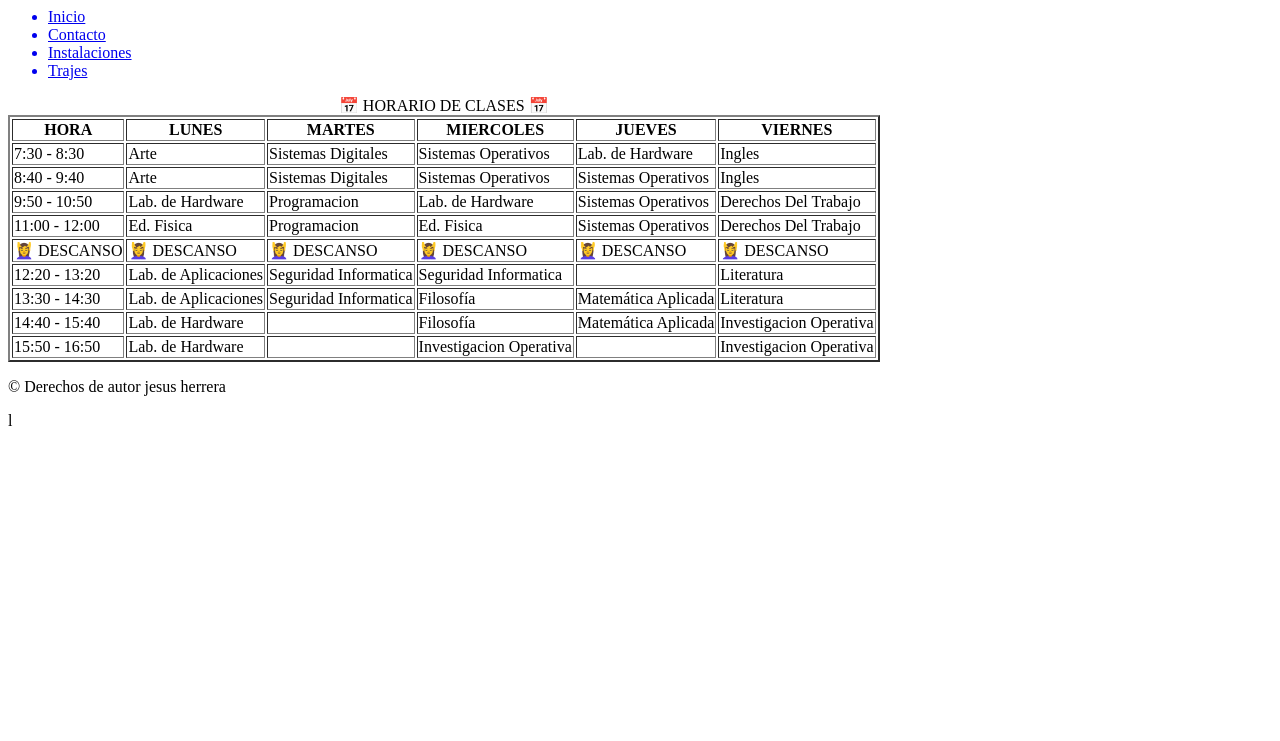
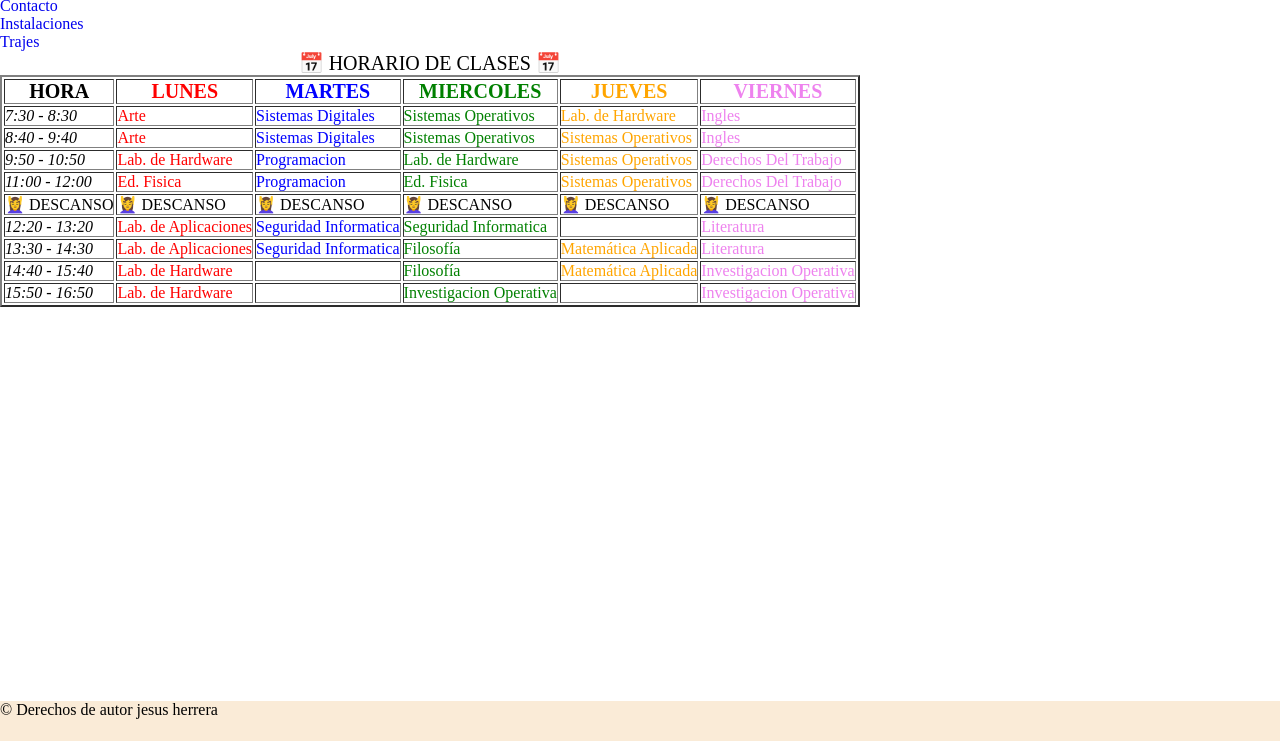
Before and after one commit to yisuss-x/AAPRO-Abril, a plain HTML site: page AAPRO-abril/Semana-1/Clase 0-1/html/horarios.html in a window 1280 px wide. Shown: the part 59-800 px from the top of the page. Drawn offline with Linux system fonts and the light colour scheme.

Commit message:
Tarea Clase 4-5

```diff
--- /dev/null
+++ b/AAPRO-abril/Semana-1/Clase 0-1/css/style.css
@@ -0,0 +1,49 @@
+/* General */
+*{
+    margin: 0;
+    padding: 0;
+    box-sizing: border-box;
+}
+/* nav */
+a{
+    text-decoration: none;
+    list-style: none;
+}
+/* Footer */
+.footer{
+    background-color: antiquewhite;
+    position: absolute;
+    bottom: 0;
+    height: 40px;
+    width: 100%;
+}
+/* PAGINA de HORARIOS */
+/* Tamaño y color de los dias */
+.dias{
+    font-size: 20px;
+}
+.lunes{
+    color: red ;
+}
+.martes{
+    color: blue ;
+}
+.miercoles{
+    color: green ;
+}
+.jueves{
+    color: orange ;
+}
+.viernes{
+    color: violet ;
+}
+/* PAGINA de CONTACTO */
+/* form */
+form{
+    margin: 15px 0 15px;
+    border: 2px dotted black;
+}
+/* inputs */
+.formulario{
+    margin: 10px;
+}
--- a/AAPRO-abril/Semana-1/Clase 0-1/html/horarios.html
+++ b/AAPRO-abril/Semana-1/Clase 0-1/html/horarios.html
@@ -3,6 +3,7 @@
     <meta http-equiv="X-UA-Compatible" content="IE=edge">
     <meta name="viewport" content="width=device-width, initial-scale=1.0">
     <title>Horarios de atencion</title>
+    <link rel="stylesheet" href="../css/style.css">
 </head>
 <body>
     <header>
@@ -18,46 +19,46 @@
     </nav>
     <main>
         <table border="2">
-              <caption>
+              <caption class="dias">
                 📅 HORARIO DE CLASES 📅
               </caption>
-              <th>HORA</th>
-              <th>LUNES</th>
-              <th>MARTES</th>
-              <th>MIERCOLES</th>
-              <th>JUEVES</th>
-              <th>VIERNES</th>
+              <th class="dias"><b>HORA</b></th>
+              <th class="dias lunes"><b>LUNES</b></th>
+              <th class="dias martes"><b>MARTES</b></th>
+              <th class="dias miercoles"><b>MIERCOLES</b></th>
+              <th class="dias jueves"><b>JUEVES</b></th>
+              <th class="dias viernes"><b>VIERNES</b></th>
               <tr>
-                <td>7:30 - 8:30</td>
-                <td>Arte</td>
-                <td>Sistemas Digitales</td>
-                <td>Sistemas Operativos</td>
-                <td>Lab. de Hardware</td>
-                <td>Ingles</td>
+                <td><i>7:30 - 8:30</i></td>
+                <td class="lunes">Arte</td>
+                <td class="martes">Sistemas Digitales</td>
+                <td class="miercoles">Sistemas Operativos</td>
+                <td class="jueves">Lab. de Hardware</td>
+                <td class="viernes">Ingles</td>
               </tr>
               <tr>
-                <td>8:40 - 9:40</td>
-                <td>Arte</td>
-                <td>Sistemas Digitales</td>
-                <td>Sistemas Operativos</td>
-                <td>Sistemas Operativos</td>
-                <td>Ingles</td>
+                <td><i>8:40 - 9:40</i></td>
+                <td class="lunes">Arte</td>
+                <td class="martes">Sistemas Digitales</td>
+                <td class="miercoles">Sistemas Operativos</td>
+                <td class="jueves">Sistemas Operativos</td>
+                <td class="viernes">Ingles</td>
               </tr>
               <tr>
-                <td>9:50 - 10:50</td>
-                <td>Lab. de Hardware</td>
-                <td>Programacion</td>
-                <td>Lab. de Hardware</td>
-                <td>Sistemas Operativos</td>
-                <td>Derechos Del Trabajo</td>
+                <td><i>9:50 - 10:50</i></td>
+                <td class="lunes">Lab. de Hardware</td>
+                <td class="martes">Programacion</td>
+                <td class="miercoles">Lab. de Hardware</td>
+                <td class="jueves">Sistemas Operativos</td>
+                <td class="viernes">Derechos Del Trabajo</td>
               </tr>
               <tr>
-                <td>11:00 - 12:00</td>
-                <td>Ed. Fisica</td>
-                <td>Programacion</td>
-                <td>Ed. Fisica</td>
-                <td>Sistemas Operativos</td>
-                <td>Derechos Del Trabajo</td>
+                <td><i>11:00 - 12:00</i></td>
+                <td class="lunes">Ed. Fisica</td>
+                <td class="martes">Programacion</td>
+                <td class="miercoles">Ed. Fisica</td>
+                <td class="jueves">Sistemas Operativos</td>
+                <td class="viernes">Derechos Del Trabajo</td>
               </tr>
               <tr>
                 <td>💆‍♀️ DESCANSO</td>
@@ -68,41 +69,41 @@
                 <td>💆‍♀️ DESCANSO</td>
               </tr>
               <tr>
-                <td>12:20 - 13:20</td>
-                <td>Lab. de Aplicaciones</td>
-                <td>Seguridad Informatica</td>
-                <td>Seguridad Informatica</td>
-                <td></td>
-                <td>Literatura</td>
+                <td><i>12:20 - 13:20</i></td>
+                <td class="lunes">Lab. de Aplicaciones</td>
+                <td class="martes">Seguridad Informatica</td>
+                <td class="miercoles">Seguridad Informatica</td>
+                <td class="jueves"></td>
+                <td class="viernes">Literatura</td>
               </tr>
               <tr>
-                <td>13:30 - 14:30</td>
-                <td>Lab. de Aplicaciones</td>
-                <td>Seguridad Informatica</td>
-                <td>Filosofía</td>
-                <td>Matemática Aplicada</td>
-                <td>Literatura</td>
+                <td><i>13:30 - 14:30</i></td>
+                <td class="lunes">Lab. de Aplicaciones</td>
+                <td class="martes">Seguridad Informatica</td>
+                <td class="miercoles">Filosofía</td>
+                <td class="jueves">Matemática Aplicada</td>
+                <td class="viernes">Literatura</td>
               </tr>
               <tr>
-                <td>14:40 - 15:40</td>
-                <td>Lab. de Hardware</td>
-                <td></td>
-                <td>Filosofía</td>
-                <td>Matemática Aplicada</td>
-                <td>Investigacion Operativa</td>
+                <td><i>14:40 - 15:40</i></td>
+                <td class="lunes">Lab. de Hardware</td>
+                <td class="martes"></td>
+                <td class="miercoles">Filosofía</td>
+                <td class="jueves">Matemática Aplicada</td>
+                <td class="viernes">Investigacion Operativa</td>
               </tr>
               <tr>
-                <td>15:50 - 16:50</td>
-                <td>Lab. de Hardware</td>
-                <td></td>
-                <td>Investigacion Operativa</td>
-                <td></td>
-                <td>Investigacion Operativa</td>
+                <td><i>15:50 - 16:50</i></td>
+                <td class="lunes">Lab. de Hardware</td>
+                <td class="martes"></td>
+                <td class="miercoles">Investigacion Operativa</td>
+                <td class="jueves"></td>
+                <td class="viernes">Investigacion Operativa</td>
               </tr>
           </table>
           </main>
-          <footer>
+          <footer class="footer">
             <p>© Derechos de autor jesus herrera </p>
         </footer>
 </body>
-</html>l
+</html>
```
Also changed, not shown: AAPRO-abril/Semana-1/Clase 0-1/html/contacto.html (+12 -12 lines), AAPRO-abril/Semana-1/Clase 0-1/html/instalaciones.html (+4 -4 lines), AAPRO-abril/Semana-1/Clase 0-1/html/trajes.html (+3 -2 lines), AAPRO-abril/Semana-1/Clase 0-1/index.html (+1 -0 lines).
